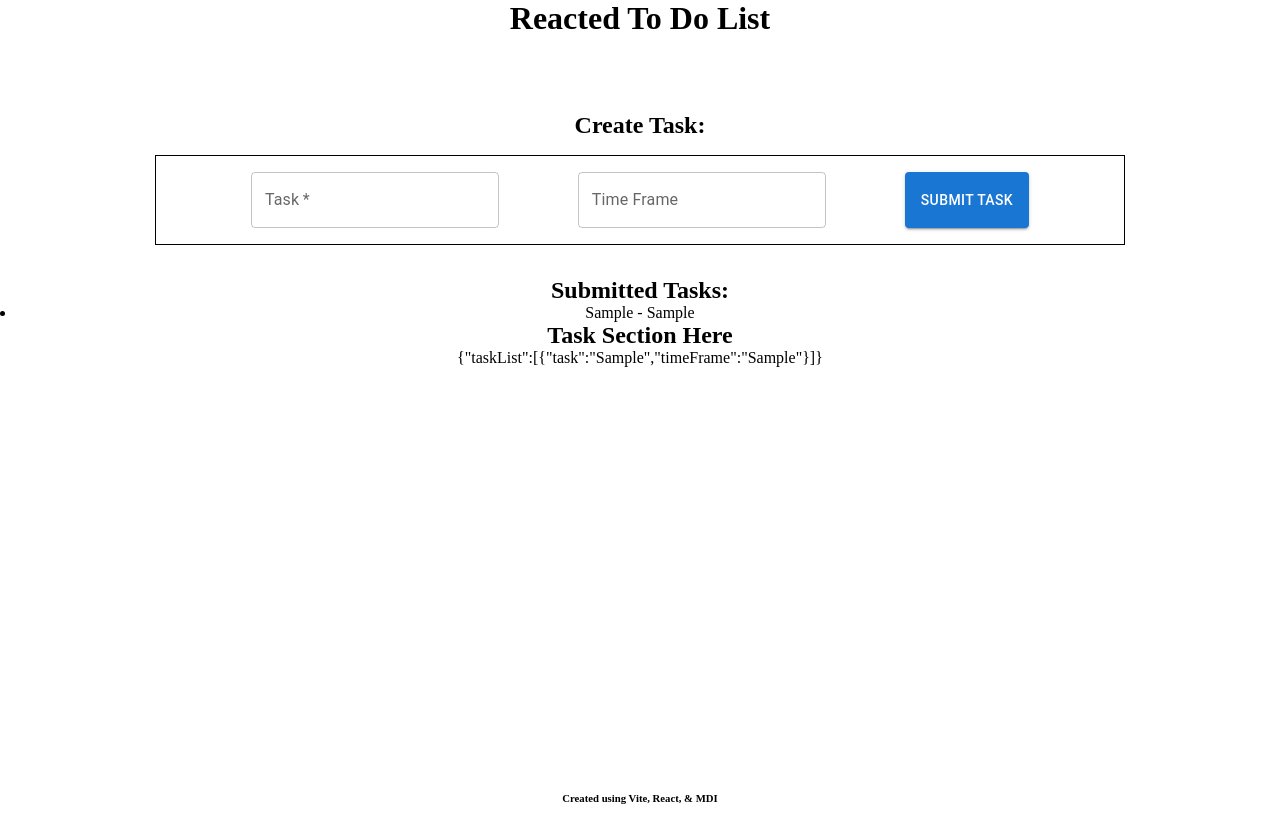
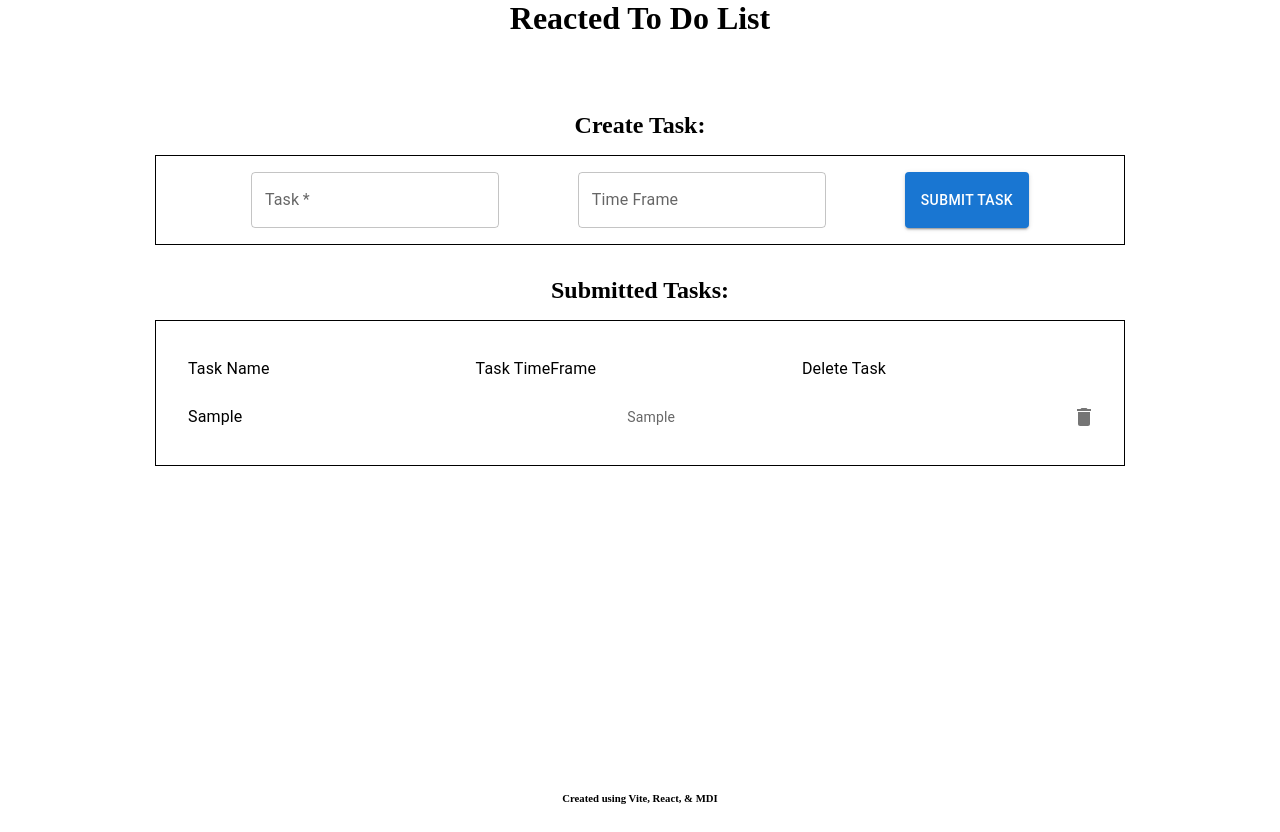
Before and after one commit to KWilson718/react-to-do-list, a React (Vite) app: page / in a window 1280 px wide. Both pictures are taken after typing "Sample", "Sample" into the empty fields and a click on the button "SUBMIT TASK". Built offline with nearby package versions, Linux system fonts and the light colour scheme.

Commit message:
Functional List

```diff
--- a/src/components/Body.jsx
+++ b/src/components/Body.jsx
@@ -12,18 +12,11 @@ export default function Body({ onSubmit }) {
     return (
         <div id='bodyComponent'>
             <div className='bodySection'>
-                <h2 className='inputTitle'>Create Task:</h2>
+                <h2 className='sectionTitle'>Create Task:</h2>
                 <Input onSubmit={handleNewTask} />
             </div>
             <div className='bodySection'>
-                <h2>Submitted Tasks:</h2>
-                <ul>
-                    {tasks.map((task, index) => (
-                        <li key={index}>
-                            {task.task} - {task.timeFrame || 'No Time Frame'}
-                        </li>
-                    ))}
-                </ul>
+                <h2 className='sectionTitle'>Submitted Tasks:</h2>
                 <TaskSection taskList={tasks} />
             </div>
         </div>
--- a/src/components/Input.jsx
+++ b/src/components/Input.jsx
@@ -1,4 +1,5 @@
 import React, {useState} from 'react';
+
 import Box from '@mui/material/Box';
 import TextField from '@mui/material/TextField';
 import Button from '@mui/material/Button';
--- a/src/components/TaskSection.jsx
+++ b/src/components/TaskSection.jsx
@@ -1,9 +1,74 @@
-export default function TaskSection(taskList) {
+import React from 'react';
+
+import Box from '@mui/material/Box';
+import List from '@mui/material/List';
+import ListItem from '@mui/material/ListItem';
+import ListItemIcon from '@mui/material/ListItemIcon';
+import ListItemText from '@mui/material/ListItemText';
+import IconButton from '@mui/material/IconButton';
+import DeleteIcon from '@mui/icons-material/Delete';
+
+export default function TaskSection({ taskList }) {
+    if (!taskList || taskList.length === 0) {
+        return (
+            <div id="taskSection">
+                <Box
+                    component="section"
+                    sx={{
+                        width: 3 / 4,
+                        border: 1,
+                        padding: 2,
+                    }}
+                >
+                    <h3>No Tasks To Complete At This Time</h3>
+                </Box>
+            </div>
+        );
+    }
 
     return (
-        <div id='taskSection'>
-            <h2>Task Section Here</h2>
-            <p>{JSON.stringify(taskList)}</p>
+        <div id="taskSection">
+            <Box
+                component="section"
+                sx={{
+                    width: 3 / 4,
+                    border: 1,
+                    padding: 2,
+                }}
+            >
+                <List>
+                    <ListItem>
+                        <ListItemText primary='Task Name' />
+                        <ListItemText primary='Task TimeFrame' />
+                        <ListItemText primary='Delete Task' />
+                    </ListItem>
+                    {taskList.map((task, index) => (
+                        <ListItem
+                            key={index}
+                            secondaryAction={
+                                <IconButton edge="end" aria-label="delete">
+                                    <DeleteIcon />
+                                </IconButton>
+                            }
+                        >
+                            <ListItemText primary={task.task} />
+                            {task.timeFrame && (
+                                <ListItemText secondary={task.timeFrame} />
+                            )}
+                        </ListItem>
+                    ))}
+                </List>
+            </Box>
         </div>
     );
 }
+
+
+
+// <ul>
+// {tasks.map((task, index) => (
+//     <li key={index}>
+//         {task.task} - {task.timeFrame || 'No Time Frame'}
+//     </li>
+// ))}
+// </ul>
--- a/src/index.css
+++ b/src/index.css
@@ -22,6 +22,10 @@
     padding-bottom: 1rem;
 }
 
+.sectionTitle {
+    padding-bottom: 1rem;
+}
+
 #footerComponent {
     min-height: 5vh;
 }
@@ -40,6 +44,9 @@
     justify-content: space-evenly;
 }
 
-.inputTitle {
-    padding-bottom: 1rem;
+/* Task Section Styling */
+#taskSection{
+    display: flex;
+    align-items: center;
+    justify-content: center;
 }
```
Also changed, not shown: src/components/TaskEntity.jsx (deleted).
